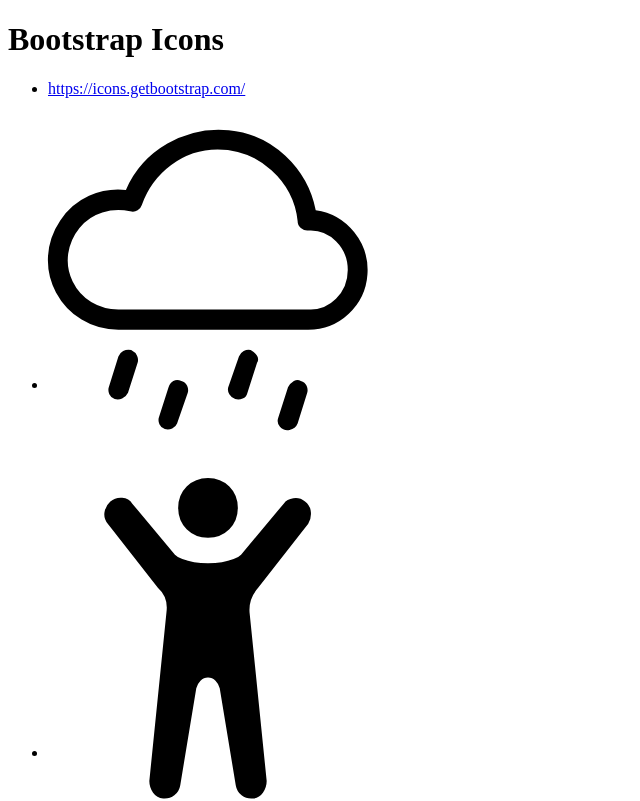
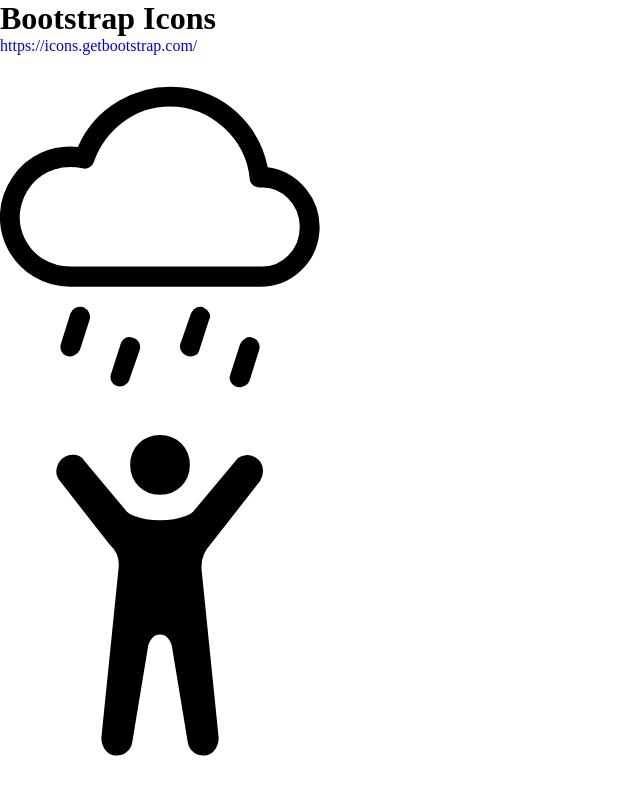
Before and after one commit to yeonayun/2024-WSM-204, a plain HTML site: page 240507_icon/bootstrap_icons.html in a window 1280 px wide. Shown: the top 801 px of the page, without its empty margins (0-640 px from the left). Drawn offline with nearby package versions, Linux system fonts and the light colour scheme.

Commit message:
reset css

```diff
--- a/240507_icon/bootstrap_icons.html
+++ b/240507_icon/bootstrap_icons.html
@@ -6,6 +6,7 @@
     <title>Bootstrap Icons</title>
     <link rel="stylesheet" href="https://cdn.jsdelivr.net/npm/bootstrap-icons@1.11.3/font/bootstrap-icons.min.css">
     <link rel="stylesheet" href="css/style.css">
+    <link rel="stylesheet" href="css/reset.css">
 </head>
 <body>
     <h1>Bootstrap Icons</h1>
@@ -17,5 +18,6 @@
         <li><i class="bi bi-person-arms-up"></i></li>
         <li><i class="bi bi-umbrella"></i></li>
     </ul>
+    <img src="http://file3.instiz.net/data/cached_img/upload/2022/10/28/13/fa4f4de6d23b34d9e5bee8b4fea5d3bc.jpg" alt="내남친">
 </body>
 </html>
--- /dev/null
+++ b/240507_icon/css/reset.css
@@ -0,0 +1,17 @@
+* {
+    margin: 0;
+    padding: 0;
+    box-sizing: border-box; /* 크기 기준이 content -> border */
+}
+
+a {
+    text-decoration: none; /* 링크 블루 언더라인 스타일 삭제 */
+}
+
+ul,ol {
+    list-style: none; /* 리스트 아이템 글머리표 삭제*/
+}
+
+img {
+    max-width: 100%; /* 자기크기 유지하다가 창이 더 작아지면 창 크기만해짐 */
+}
```
